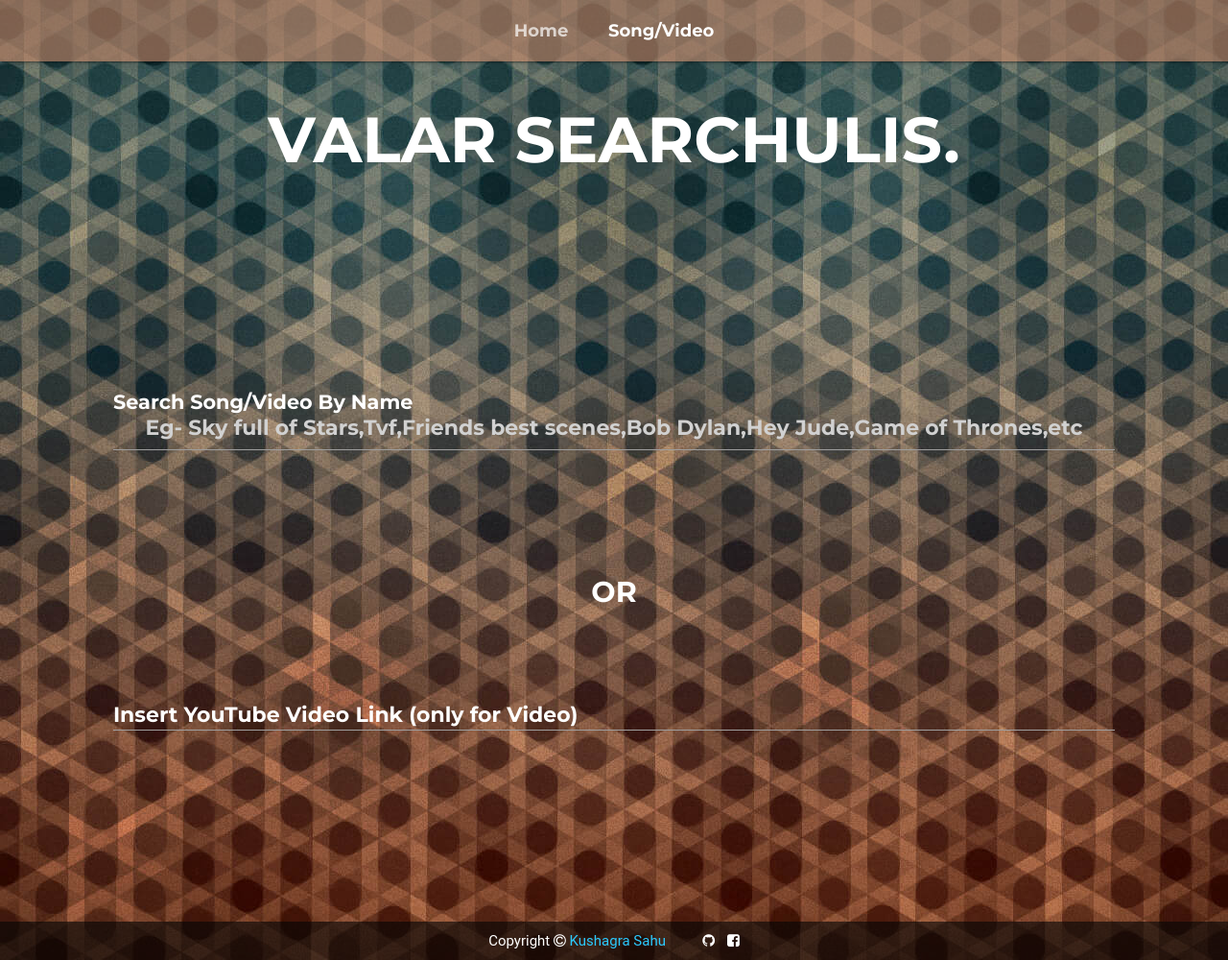
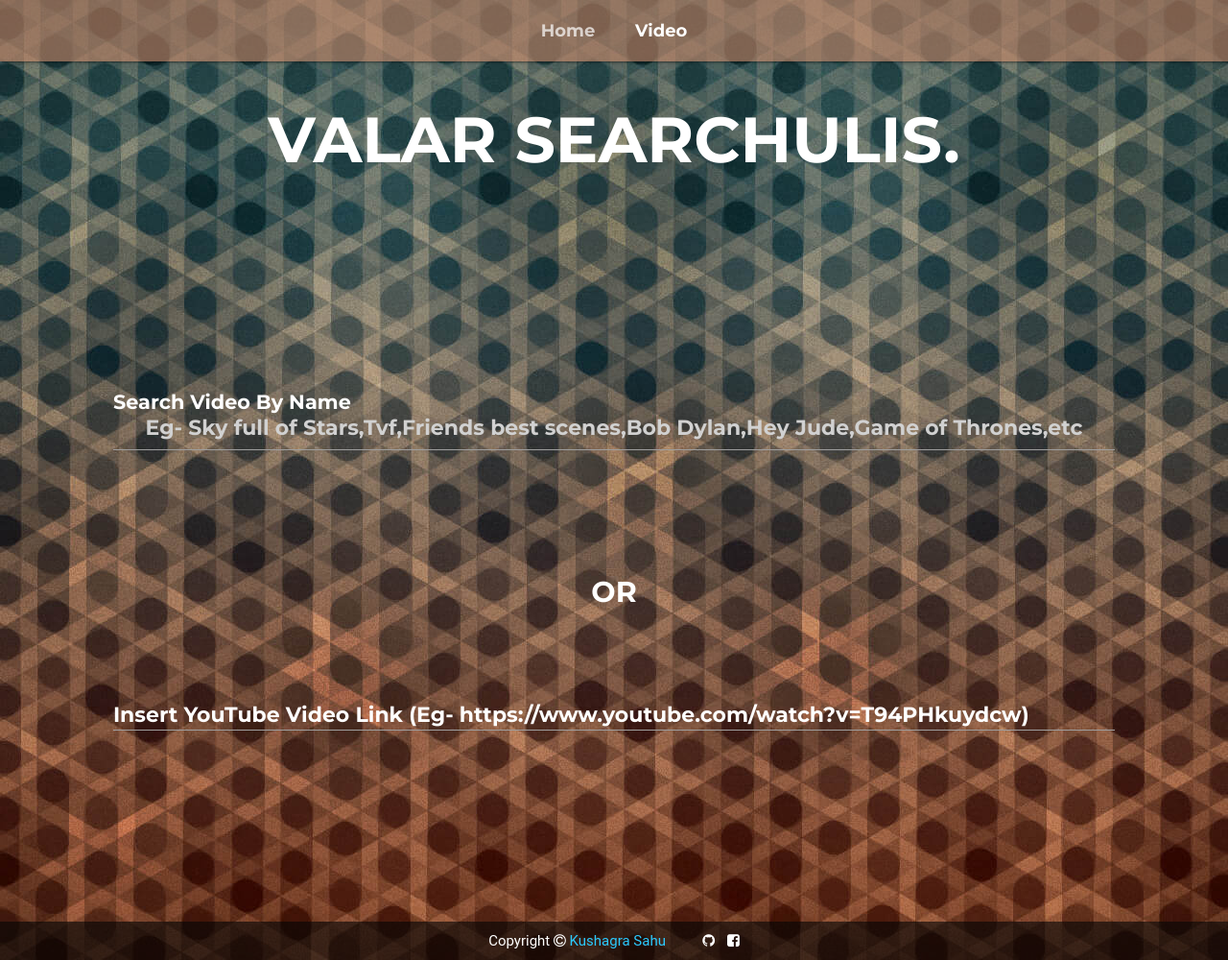
Before and after one commit to kushagraSahu/heroku-valar, a Django app: page /video/ in a window 1280 px wide. Shown: the whole page at 96% size. Run offline with Django 3.2, Linux system fonts and the light colour scheme; some libraries are stand-ins or nearby versions; some web fonts are replaced.

Commit message:
restoring back

```diff
--- a/app/templates/app/home.html
+++ b/app/templates/app/home.html
@@ -22,7 +22,7 @@
 		<div id="p2"><p>ALL MEN MUST DOWNLOAD.</p></div>
 		<div id="buttons2">
 			<div id="btn">
-				<a class="waves-effect waves-light btn-large" href="{% url 'video' %}">Download a Song/Video</a>
+				<a class="waves-effect waves-light btn-large" href="{% url 'video' %}">Download a Video</a>
 			</div>
 			<div id="btn">
 				<a class="waves-effect waves-light btn-large" href="{% url 'playlist' %}">Download a Playlist</a>
--- a/app/templates/app/video_form.html
+++ b/app/templates/app/video_form.html
@@ -1,7 +1,7 @@
 {% load staticfiles %}
 <html>
 <head>
-	<title>Search Song/Video</title>
+	<title>Search Video</title>
 	<link rel="shortcut icon" href="{% static 'app/images/title1.png' %}" />
 	<script src="https://ajax.googleapis.com/ajax/libs/jquery/3.0.0/jquery.min.js"></script>
 	<link href = "https://maxcdn.bootstrapcdn.com/font-awesome/4.6.3/css/font-awesome.min.css" rel="stylesheet">
@@ -99,7 +99,7 @@
 		<div class="nav-wrapper">
 			<div class="col s12">
 				<a href="{% url 'home' %}" class="breadcrumb">Home</a>
-				<a href="{% url 'video' %}" class="breadcrumb">Song/Video</a>
+				<a href="{% url 'video' %}" class="breadcrumb">Video</a>
 			</div>
 		</div>
 	</nav>
@@ -109,7 +109,7 @@
 	<div id = "row1" class="row" style="margin-top:6%;margin-bottom:2%">
 		<form class ="input-field col m12 s12 l10 offset-l1" action="{% url 'download-video' %}" method="GET">
 			<input id="icon_prefix" type="text" name="search" autocomplete="off" class="validate" spellcheck="false" onkeypress="loadingToast(event)" placeholder="Eg- Sky full of Stars,Tvf,Friends best scenes,Bob Dylan,Hey Jude,Game of Thrones,etc">
-			<label for="icon_prefix" style="font-size:26px;color:white">Search Song/Video By Name</label>
+			<label for="icon_prefix" style="font-size:26px;color:white">Search Video By Name</label>
 		</form>
 	</div>
 	<div id ="or">
@@ -118,7 +118,7 @@
 	<div class="row" style="margin-top:2%" >
 		<form class ="input-field col m12 s12 l10 offset-l1" action="{% url 'download-video' %}" method="GET">
 			<input id="icon_prefix" type="url" name="url" autocomplete="off" class="validate" spellcheck="false" style="font-size:22px">
-			<label for="icon_prefix" style="font-size:22px;color:white">Insert YouTube Video Link (only for Video)</label>
+			<label for="icon_prefix" style="font-size:22px;color:white">Insert YouTube Video Link (Eg- https://www.youtube.com/watch?v=T94PHkuydcw)</label>
 		</form>
 	</div>
 	<div id="bg">
--- a/app/templates/app/video_list.html
+++ b/app/templates/app/video_list.html
@@ -96,7 +96,7 @@
 					<p style="font-size:20px">Duration - {{ video.time }}</p>
 					<p style="font-size:20px">Youtube views - {{ video.views }}</p>
 					<p style="font-size:20px"><a href="{{ video.watch_link }}" target="_blank">Watch on YouTube - <i class="fa fa-youtube-play" aria-hidden="true"></i></a></p>
-					<p style="font-size:20px"><a href="{{ video.audio }}" target="_blank"> Download Audio - <i class="fa fa-headphones" aria-hidden="true"></i></a></p>
+					<!-- <p style="font-size:20px"><a href="{{ video.audio }}" target="_blank"> Download Audio - <i class="fa fa-headphones" aria-hidden="true"></i></a></p> -->
 				</div>
 				<div class="card-action" style="text-align:center;">
 					<a href="{{ video.highq_link }}" onclick="thanksToast(event)" style="justify-content:center" target="_blank">High Quality Download</a>
--- a/app/views.py
+++ b/app/views.py
@@ -289,9 +289,10 @@
 						'views': video_views,
 						'highq_link': high_quality_video_link,
 						'lowq_link': low_quality_video_link,
-						'audio' : 'https://www.youtubeto.com/?url=' + yt_watch_link,
+						# 'audio' : yt_audio_link,
 						'time': video_time,
 					}
+					print(video)
 					list_video_details.append(video)
 
 			if not list_video_details:
```
